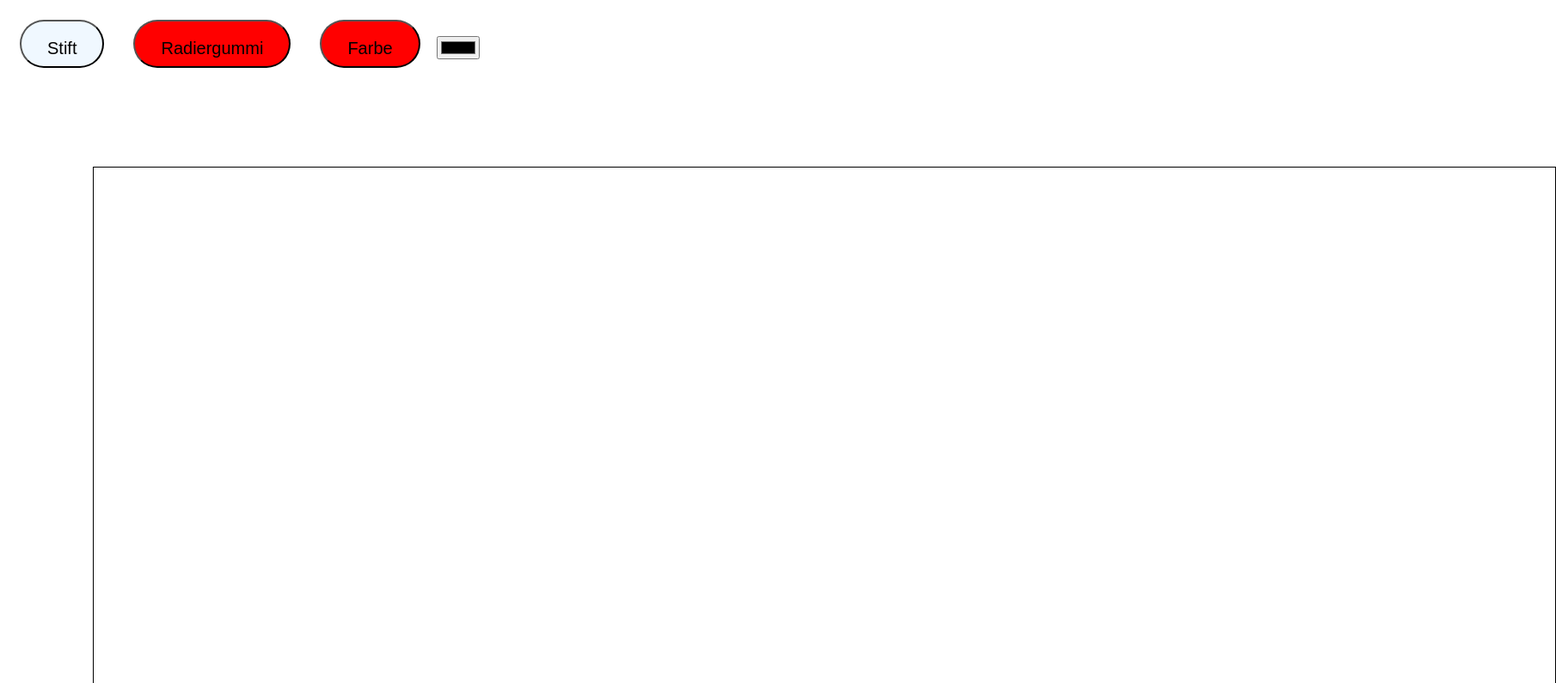
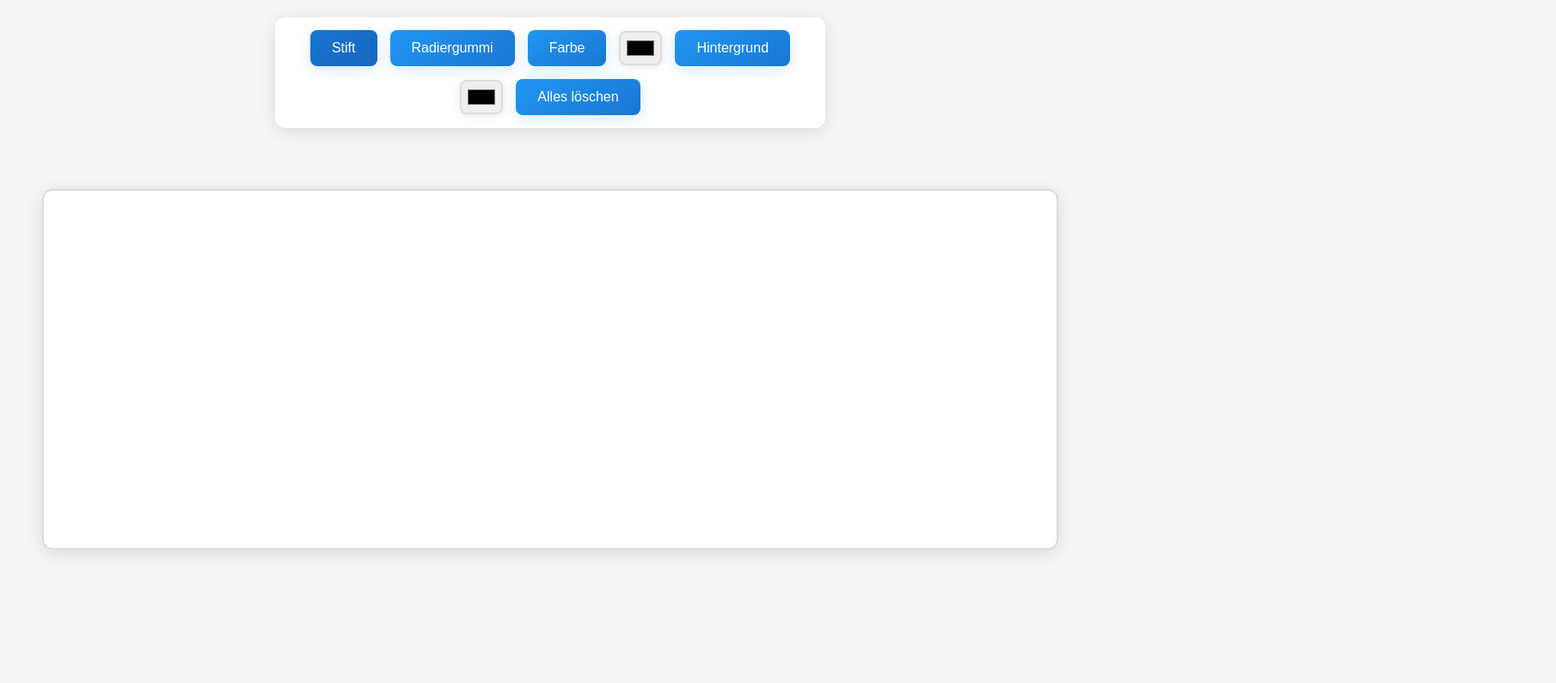
Before and after one commit to Ahisi1/praktikum, a website: page index.html in a window 1280 px wide. Shown: the top 795 px of the page at 86% size, 1810 px wide, since content can reach past the window. Drawn offline with Linux system fonts and the light colour scheme.

Commit message:
feat: enhance canvas UI with improved styling, new buttons, and background color functionality

```diff
--- a/index.html
+++ b/index.html
@@ -5,34 +5,120 @@
     <meta name="viewport" content="width=device-width, initial-scale=1.0" />
     <title>Canvas</title>
     <style>
+      body {
+        background-color: #f5f5f5;
+        font-family: "Segoe UI", Tahoma, Geneva, Verdana, sans-serif;
+        margin: 0;
+        padding: 20px;
+      }
+
+      .container {
+        background-color: white;
+        padding: 15px;
+        border-radius: 12px;
+        box-shadow: 0 4px 20px rgba(0, 0, 0, 0.1);
+        position: fixed;
+        top: 20px;
+        left: 50%;
+        transform: translateX(-50%);
+        z-index: 1000;
+        display: flex;
+        justify-content: center;
+        align-items: center;
+        flex-wrap: wrap;
+        gap: 15px;
+      }
+
       canvas {
-        border: 1px solid black;
-        margin: 100px;
-        display: flex;
+        border: 2px solid #ddd;
+        border-radius: 12px;
+        background-color: white;
+        box-shadow: 0 4px 20px rgba(0, 0, 0, 0.1);
+        margin: 200px auto 0;
+        display: block;
+        max-width: 95%;
+        height: auto;
+        cursor: default;
       }
+
       .button {
-        margin: 15px;
-        height: 7vh;
-        display: inline block;
-        padding: 20px 30px;
-        background-color: rgb(255, 0, 0);
-        font-size: 20px;
-        border-radius: 40px;
+        margin: 0;
+        padding: 12px 25px;
+        background: linear-gradient(145deg, #2196f3, #1976d2);
+        font-size: 16px;
+        border: none;
+        border-radius: 8px;
         cursor: pointer;
+        color: white;
+        font-weight: 500;
+        box-shadow: 0 4px 15px rgba(33, 150, 243, 0.2);
+        transition: all 0.3s ease;
       }
+
+      .button:hover {
+        transform: translateY(-2px);
+        box-shadow: 0 6px 20px rgba(33, 150, 243, 0.3);
+      }
+
       .active {
-        background-color: aliceblue;
+        background: linear-gradient(145deg, #1976d2, #1565c0);
+        color: white;
+      }
+
+      #bgColorSelector,
+      #colorSelecter {
+        margin: 0;
+        width: 50px;
+        height: 40px;
+        padding: 5px;
+        border: 2px solid #ddd;
+        border-radius: 8px;
+        box-shadow: 0 2px 10px rgba(0, 0, 0, 0.1);
+        cursor: pointer;
+        transition: all 0.3s ease;
+      }
+
+      #bgColorSelector:hover,
+      #colorSelecter:hover {
+        transform: translateY(-2px);
+        box-shadow: 0 4px 15px rgba(0, 0, 0, 0.15);
       }
     </style>
   </head>
   <body>
-    <container class="container">
+    <div class="container">
       <button class="button stiftButton active">Stift</button>
       <button class="button eraseButton">Radiergummi</button>
       <button id="buttonColor" class="button colorButton">Farbe</button>
       <input type="color" id="colorSelecter" />
-    </container>
+      <button id="bgColorBtn" class="button bgColorButton">Hintergrund</button>
+      <input type="color" id="bgColorSelector" />
+      <button class="button clearButton">Alles löschen</button>
+    </div>
     <canvas id="Canvas1" width="1700" height="600"></canvas>
     <script src="script.js"></script>
+    <script>
+      const clearButton = document.querySelector(".clearButton");
+      const stiftButton = document.querySelector(".stiftButton");
+      const canvas = document.getElementById("Canvas1");
+
+      stiftButton.addEventListener("click", () => {
+        canvas.style.cursor = "url('pencil.png') 0 20, crosshair";
+      });
+
+      clearButton.addEventListener("click", () => {
+        const ctx = canvas.getContext("2d");
+        const currentBgColor = canvas.style.backgroundColor;
+
+        ctx.save();
+
+        ctx.clearRect(0, 0, canvas.width, canvas.height);
+
+        ctx.restore();
+
+        canvas.style.backgroundColor = currentBgColor;
+      });
+      // как весь этот код перенести в гитхаб?
+    </script>
   </body>
 </html>
--- a/script.js
+++ b/script.js
@@ -1,12 +1,16 @@
-let canvas = document.getElementById("Canvas1");
-let ctx = canvas.getContext("2d");
+const canvas = document.getElementById('Canvas1');
+const ctx = canvas.getContext('2d');
 let drawing = false;
-let colordraw = "black";
+let colordraw = 'black';
 let isErasing = false;
+const bgColor = 'white';
 
-canvas.addEventListener("mousedown", startDrawing);
-canvas.addEventListener("mouseup", stopDrawing);
-canvas.addEventListener("mousemove", (event) => {
+const bgColorBtn = document.getElementById('bgColorBtn');
+const bgColorSelector = document.getElementById('bgColorSelector');
+
+canvas.addEventListener('mousedown', startDrawing);
+canvas.addEventListener('mouseup', stopDrawing);
+canvas.addEventListener('mousemove', (event) => {
   if (isErasing) {
     erase(event);
   } else {
@@ -14,15 +18,17 @@ canvas.addEventListener("mousemove", (event) => {
   }
 });
 
-function startDrawing(e) {
+const startDrawing = (e) => {
   drawing = true;
   draw(e);
-}
-function stopDrawing() {
+};
+
+const stopDrawing = () => {
   drawing = false;
   ctx.beginPath();
-}
-function erase(e) {
+};
+
+const erase = (e) => {
   if (!isErasing) return;
   ctx.clearRect(
     e.offsetX - ctx.lineWidth / 4,
@@ -30,53 +36,83 @@ function erase(e) {
     ctx.lineWidth,
     ctx.lineWidth
   );
-}
-function draw(e) {
+};
+
+const draw = (e) => {
   if (!drawing) return;
   ctx.lineWidth = 5;
-  ctx.lineCap = "solid";
+  ctx.lineCap = 'solid';
   ctx.strokeStyle = colordraw;
 
   ctx.lineTo(e.clientX - canvas.offsetLeft, e.clientY - canvas.offsetTop);
   ctx.stroke();
   ctx.beginPath();
   ctx.moveTo(e.clientX - canvas.offsetLeft, e.clientY - canvas.offsetTop);
-}
+};
 
-function ActiveButton(event) {
-  let buttons = document.querySelectorAll("button");
+const activeButton = (event) => {
+  const buttons = document.querySelectorAll('button');
   buttons.forEach((button) => {
-    button.classList.remove("active");
+    button.classList.remove('active');
   });
-  event.target.classList.add("active");
-}
+  event.target.classList.add('active');
+};
 
-let stiftButton = document.querySelector(".stiftButton");
-let eraseButton = document.querySelector(".eraseButton");
-let colorButton = document.querySelector(".colorButton");
-let colorInput = document.querySelector("#colorSelecter");
+const stiftButton = document.querySelector('.stiftButton');
+const eraseButton = document.querySelector('.eraseButton');
+const colorButton = document.querySelector('.colorButton');
+const colorInput = document.querySelector('#colorSelecter');
 
 console.log(colorButton);
 
-stiftButton.addEventListener("click", (event) => {
-  event.preventDefault;
+stiftButton.addEventListener('click', (event) => {
+  event.preventDefault();
   isErasing = false;
-  ActiveButton(event);
+  activeButton(event);
 });
 
-eraseButton.addEventListener("click", (event) => {
-  event.preventDefault;
+eraseButton.addEventListener('click', (event) => {
+  event.preventDefault();
   isErasing = true;
-  ActiveButton(event);
+  activeButton(event);
 });
 
-colorButton.addEventListener("click", (event) => {
+colorButton.addEventListener('click', (event) => {
   event.preventDefault();
   colorInput.click();
-  ActiveButton(event);
+  activeButton(event);
 });
 
-colorInput.addEventListener("input", (event) => {
-  event.preventDefault;
+colorInput.addEventListener('input', (event) => {
+  event.preventDefault();
   colordraw = event.target.value;
 });
+
+bgColorBtn.addEventListener('click', () => {
+  bgColorSelector.click();
+});
+
+bgColorSelector.addEventListener('input', (e) => {
+  const ctx = canvas.getContext('2d');
+  const imageData = ctx.getImageData(0, 0, canvas.width, canvas.height);
+  canvas.style.backgroundColor = e.target.value;
+});
+
+const clearButton = document.querySelector('.clearButton');
+
+clearButton.addEventListener('click', () => {
+  const ctx = canvas.getContext('2d');
+  const currentBgColor = canvas.style.backgroundColor;
+
+  // Сохраняем текущие настройки контекста
+  ctx.save();
+
+  // Очищаем весь canvas
+  ctx.clearRect(0, 0, canvas.width, canvas.height);
+
+  // Восстанавливаем настройки контекста
+  ctx.restore();
+
+  // Сохраняем цвет фона
+  canvas.style.backgroundColor = currentBgColor;
+});
```
Also changed, not shown: eslint.config.mjs (added, +38 -0 lines), package.json (added, +25 -0 lines), README.md (deleted), 2 other files.
